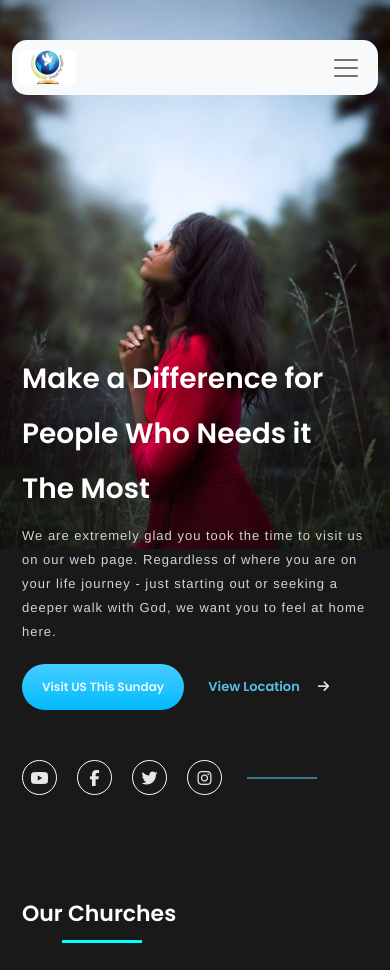
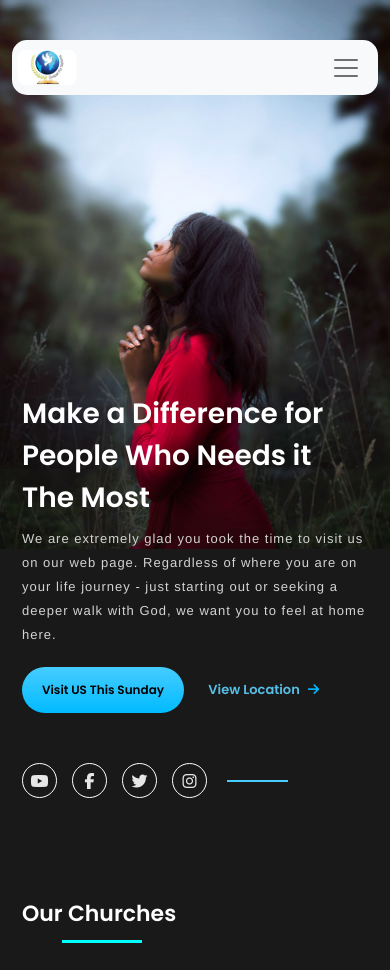
Before and after one commit to vishnuprasad404/gospelfornation, a Django app: page / in a window 390 px wide. Shown: the top 970 px of the page. Run offline with Django 4.2, Linux system fonts and the light colour scheme; some libraries are stand-ins or nearby versions.

Commit message:
landing page title spacing updated

```diff
--- a/home/templates/home.html
+++ b/home/templates/home.html
@@ -124,7 +124,7 @@
           <p class="underline about-small-underline"></p>
         </h1>
         <div class="decor1"></div>
-        <img class="about-img" src="{% static 'img/about-churches.png' %}" alt="" />
+        <div class="about-img"></div>
       </div>
       <div class="about-right">
         <h1 class="about-heading">
--- a/static/css/landingpage.css
+++ b/static/css/landingpage.css
@@ -54,6 +54,7 @@
   border: none;
   background: transparent linear-gradient(180deg, #47ccff 0%, #00bbff 100%);
   font-weight: 600;
+  color: black;
 }
 
 .btn2 {
@@ -66,7 +67,8 @@
 }
 
 .fa-arrow-right {
-  margin-left: 15px;
+  margin-left: 5px;
+  color: #00bbff;
 }
 
 .landing-icons {
@@ -84,14 +86,14 @@
   color: white;
   border-radius: 50%;
   border: 1px solid white;
-  margin-right: 20px;
+  margin-right: 15px;
   display: grid;
 }
 
 .landing-line {
-  width: 70px !important;
+  width: 61px !important;
   height: 2px;
-  background-color: #3a758c;
+  background-color: #47CCFF;
   margin: 5px;
 }
 
@@ -498,10 +505,11 @@
   }
 
   .landing-title {
-    margin-top: 256px;
+
+    margin-top: 298px;
     max-width: 600px;
     font-weight: 600;
-    line-height: 55px;
+    line-height: 42px;
     padding: 0 10px;
   }
 
```
Also changed, not shown: other parts of static/css/landingpage.css (+18 -10 lines).
